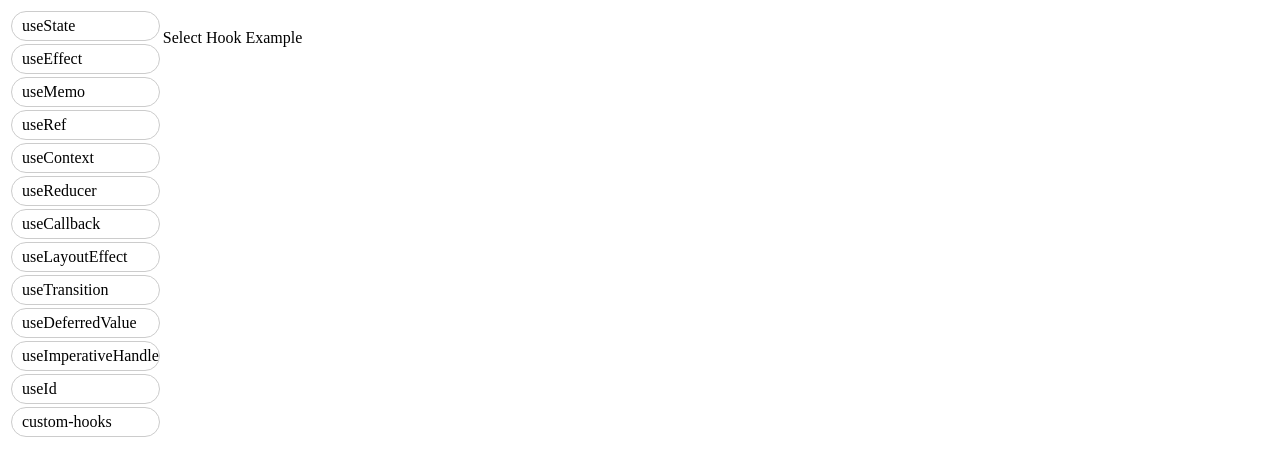
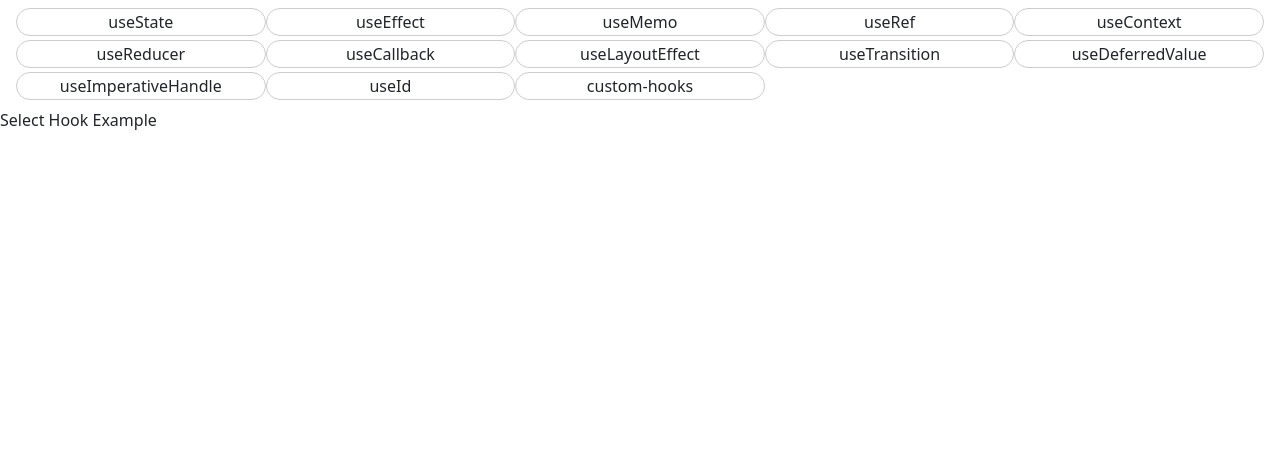
Before and after one commit to ShayGali/react-hooks, a React (Create React App) app: page / in a window 1280 px wide. Shown: the top 476 px of the page. Built offline with nearby package versions, Linux system fonts and the light colour scheme.

Commit message:
change navbar

```diff
--- a/src/App.js
+++ b/src/App.js
@@ -1,6 +1,4 @@
 import { useState } from "react";
-
-import Sidebar from "./Sidebar";
 
 import State from "./Hooks Examples/State";
 import Effect from "./Hooks Examples/Effect";
@@ -15,6 +13,9 @@ import LayoutEffect from "./Hooks Examples/LayoutEffect";
 import Reducer from "./Hooks Examples/Reducer";
 import Transition from "./Hooks Examples/Transition";
 import CustomHook from "./Hooks Examples/custom-hooks";
+import Navbar from "./components/Navbar";
+
+import "bootstrap/dist/css/bootstrap.min.css";
 
 function App() {
   const [hooksExample, setHooksExample] = useState("");
@@ -52,20 +53,18 @@ function App() {
     }
   }
 
-  function getPathForSummary() {
-    if (hooksExample === "custom-hooks") return hooksExample;
-
-    return hooksExample.slice(3, hooksExample.length);
-  }
   return (
-    <div style={{ display: "flex", width: "100%" }}>
-      <Sidebar changeExample={(example) => setHooksExample(example)} />
+    <div>
+      <Navbar changeExample={(example) => setHooksExample(example)} />
       <div style={{ flex: 9 }}>
         <h1 style={{ textAlign: "center" }}>{hooksExample}</h1>
         {displayComponent()}
         {hooksExample !== "" && (
           <a
-            href={`https://github.com/ShayGali/react-hooks/blob/master/src/Hooks%20Examples/${getPathForSummary()}/README.md`}
+            href={`https://github.com/ShayGali/react-hooks/blob/master/src/Hooks%20Examples/${hooksExample.replace(
+              "use",
+              ""
+            )}/README.md`}
             target="_blank"
             rel="noreferrer"
           >
--- a/src/Sidebar/Sidebar.css
+++ /dev/null
@@ -1,19 +0,0 @@
-.container {
-  flex: 1;
-}
-
-.list {
-  padding: 0;
-  margin: 0;
-}
-.list-item {
-  display: flex;
-  align-items: center;
-  cursor: pointer;
-  padding-top: 5px;
-  padding-bottom: 5px;
-  padding-inline-start: 10px;
-  margin: 3px;
-  border: 1px solid #ccc !important;
-  border-radius: 16px;
-}
--- a/src/Sidebar/index.js
+++ /dev/null
@@ -1,55 +0,0 @@
-import React from "react";
-
-import "./Sidebar.css";
-export default function Sidebar({ changeExample }) {
-  function clickHandler(e) {
-    if (e.target.firstChild.innerHTML)
-      changeExample(e.target.firstChild.innerHTML);
-    else changeExample(e.target.innerHTML);
-  }
-  return (
-    <div className="container">
-      <ul className="list">
-        <li className="list-item" onClick={clickHandler}>
-          <span>useState</span>
-        </li>
-        <li className="list-item" onClick={clickHandler}>
-          <span>useEffect</span>
-        </li>
-        <li className="list-item" onClick={clickHandler}>
-          <span>useMemo</span>
-        </li>
-        <li className="list-item" onClick={clickHandler}>
-          <span>useRef</span>
-        </li>
-        <li className="list-item" onClick={clickHandler}>
-          <span>useContext</span>
-        </li>
-        <li className="list-item" onClick={clickHandler}>
-          <span>useReducer</span>
-        </li>
-        <li className="list-item" onClick={clickHandler}>
-          <span>useCallback</span>
-        </li>
-        <li className="list-item" onClick={clickHandler}>
-          <span>useLayoutEffect</span>
-        </li>
-        <li className="list-item" onClick={clickHandler}>
-          <span>useTransition</span>
-        </li>
-        <li className="list-item" onClick={clickHandler}>
-          <span>useDeferredValue</span>
-        </li>
-        <li className="list-item" onClick={clickHandler}>
-          <span>useImperativeHandle</span>
-        </li>
-        <li className="list-item" onClick={clickHandler}>
-          <span>useId</span>
-        </li>
-        <li className="list-item" onClick={clickHandler}>
-          <span>custom-hooks</span>
-        </li>
-      </ul>
-    </div>
-  );
-}
--- /dev/null
+++ b/src/components/Navbar.css
@@ -0,0 +1,9 @@
+.item {
+  display: flex;
+  align-items: center;
+  justify-content: center;
+  cursor: pointer;
+  border: 1px solid #ccc !important;
+  border-radius: 16px;
+  padding: 1px;
+}
--- /dev/null
+++ b/src/components/Navbar.js
@@ -0,0 +1,88 @@
+import { Col, Row } from "react-bootstrap";
+import "./Navbar.css";
+export default function Navbar({ changeExample }) {
+  return (
+    <>
+      <Row xs={2} sm={3} md={3} lg={4} xl={5} className="g-1 mt-1 me-3 ms-3">
+        <Col
+          className="item"
+          onClick={(e) => changeExample(e.target.innerHTML)}
+        >
+          useState
+        </Col>
+        <Col
+          className="item"
+          onClick={(e) => changeExample(e.target.innerHTML)}
+        >
+          useEffect
+        </Col>
+        <Col
+          className="item"
+          onClick={(e) => changeExample(e.target.innerHTML)}
+        >
+          useMemo
+        </Col>
+        <Col
+          className="item"
+          onClick={(e) => changeExample(e.target.innerHTML)}
+        >
+          useRef
+        </Col>
+        <Col
+          className="item"
+          onClick={(e) => changeExample(e.target.innerHTML)}
+        >
+          useContext
+        </Col>
+        <Col
+          className="item"
+          onClick={(e) => changeExample(e.target.innerHTML)}
+        >
+          useReducer
+        </Col>
+        <Col
+          className="item"
+          onClick={(e) => changeExample(e.target.innerHTML)}
+        >
+          useCallback
+        </Col>
+        <Col
+          className="item"
+          onClick={(e) => changeExample(e.target.innerHTML)}
+        >
+          useLayoutEffect
+        </Col>
+        <Col
+          className="item"
+          onClick={(e) => changeExample(e.target.innerHTML)}
+        >
+          useTransition
+        </Col>
+        <Col
+          className="item"
+          onClick={(e) => changeExample(e.target.innerHTML)}
+        >
+          useDeferredValue
+        </Col>
+        <Col
+          className="item"
+          onClick={(e) => changeExample(e.target.innerHTML)}
+        >
+          useImperativeHandle
+        </Col>
+        <Col
+          className="item"
+          onClick={(e) => changeExample(e.target.innerHTML)}
+        >
+          useId
+        </Col>
+        <Col
+          className="item"
+          onClick={(e) => changeExample(e.target.innerHTML)}
+        >
+          custom-hooks
+        </Col>
+      </Row>
+    </>
+  );
+}
```
